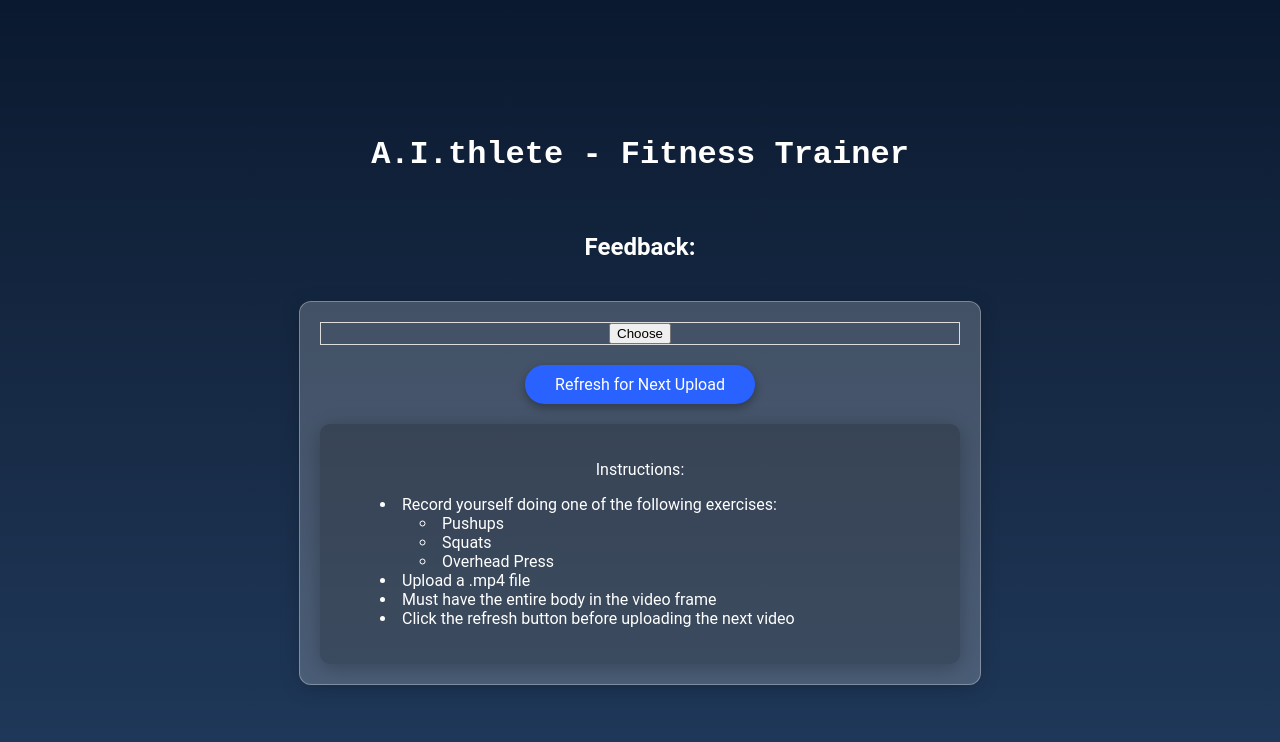
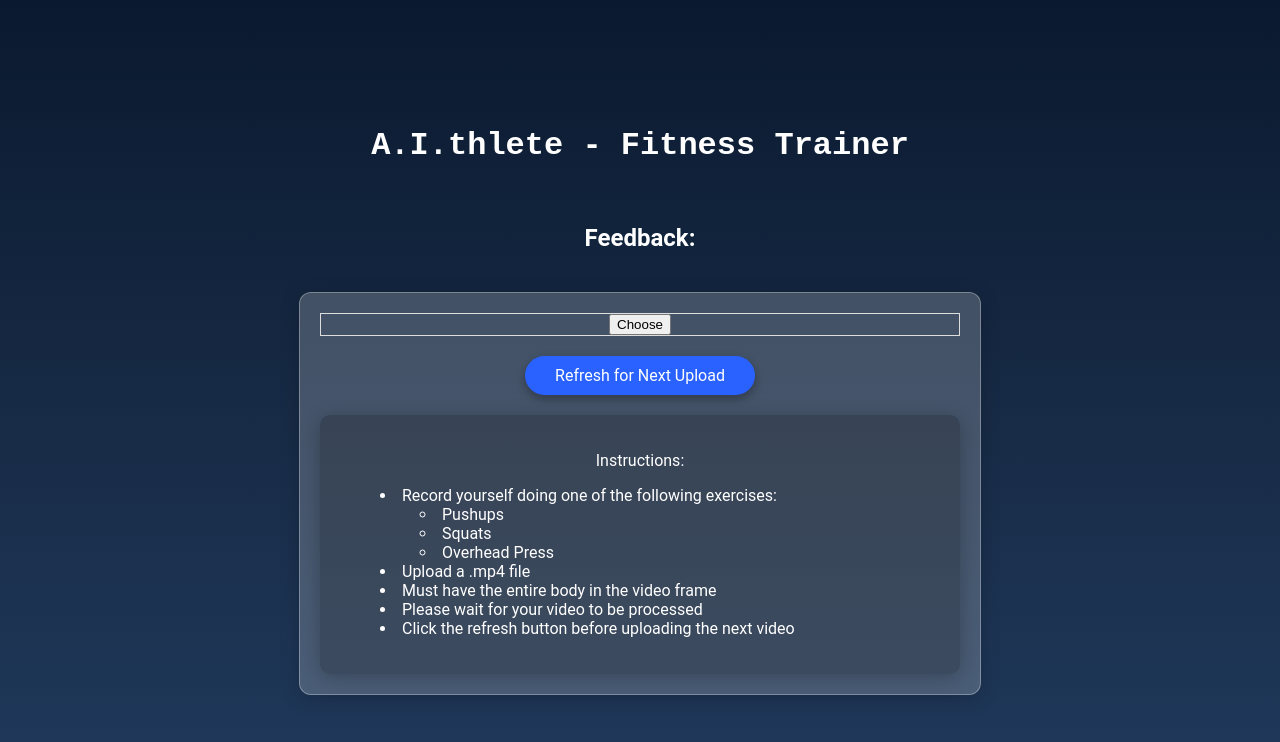
Before and after one commit to tejpooni/FormDetection-ML, a React (Create React App) app in the folder client/ml-exercise-trainer/: page / in a window 1280 px wide. Shown: the top 742 px of the page. Built offline with nearby package versions, Linux system fonts and the light colour scheme; no server answers.

Commit message:
fixed white bottom on webpage

```diff
--- a/client/ml-exercise-trainer/src/App.js
+++ b/client/ml-exercise-trainer/src/App.js
@@ -12,7 +12,7 @@ const styles = {
     flexDirection: "column",
     justifyContent: "center",
     alignItems: "center",
-    height: "100vh",
+    minHeight: "100vh",
     background:
       "linear-gradient(180deg, #0a192f 0%, #172a45 50%, #203a5c 100%)",
     color: "white",
@@ -134,6 +134,7 @@ function App() {
             </ul>
             <li>Upload a .mp4 file</li>
             <li>Must have the entire body in the video frame</li>
+            <li>Please wait for your video to be processed</li>
             <li>Click the refresh button before uploading the next video</li>
           </ul>
         </div>
```
